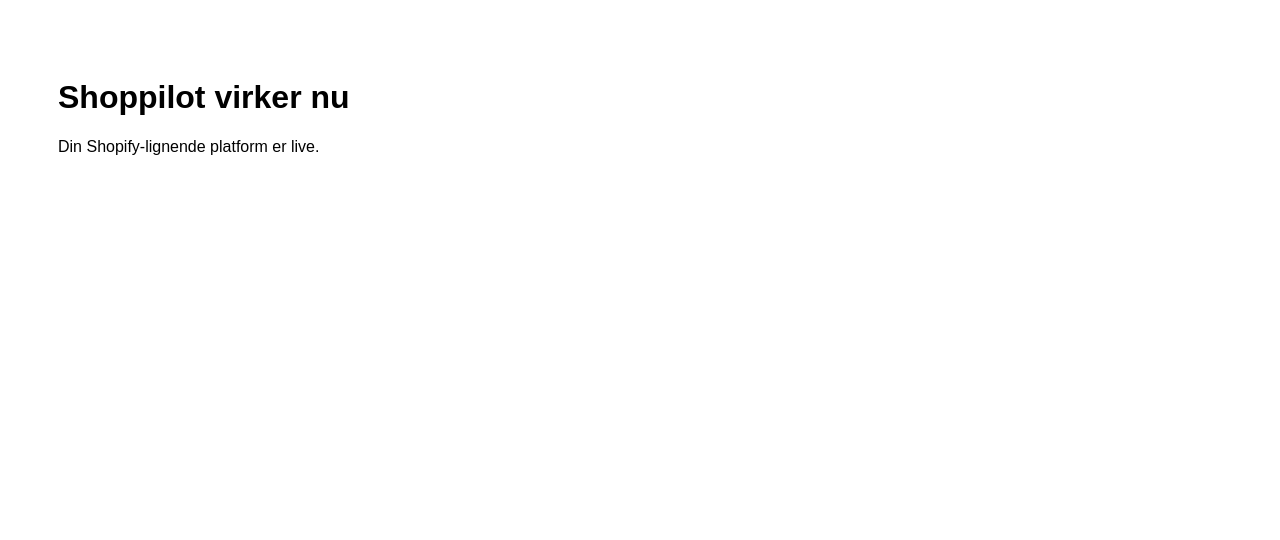
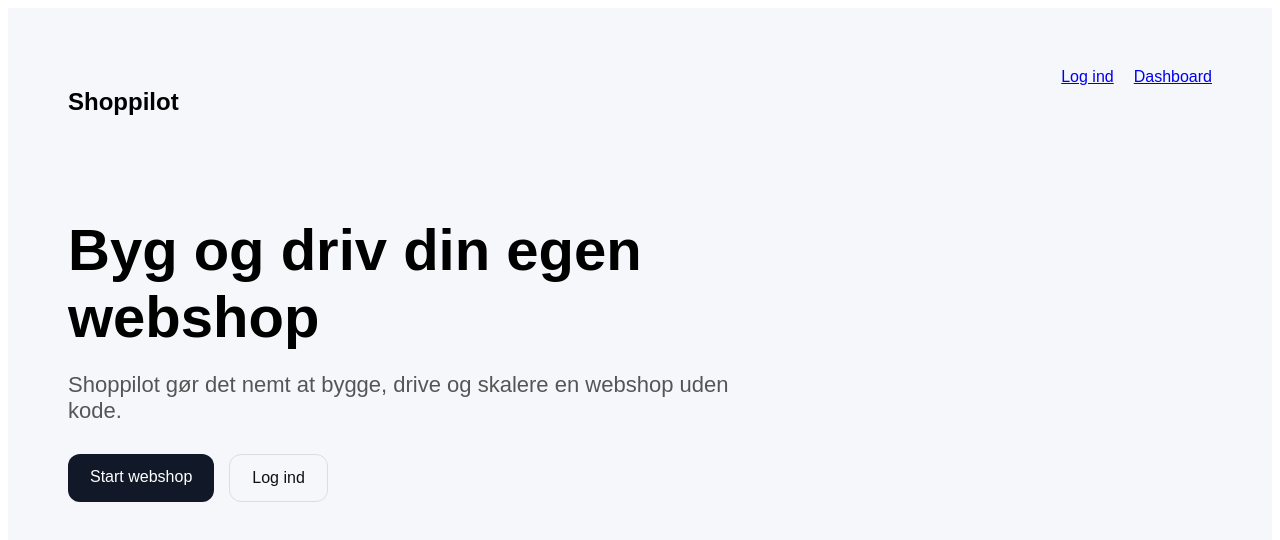
Before and after one commit to postjkhandel-ship-it/shoppilot, a Next.js app: page / in a window 1280 px wide. Shown: the top 540 px of the page. Built offline with nearby package versions, Linux system fonts and the light colour scheme.

Commit message:
Update page.js

```diff
--- a/app/page.js
+++ b/app/page.js
@@ -1,8 +1,64 @@
 export default function Home() {
   return (
-    <main style={{ padding: "50px", fontFamily: "Arial" }}>
-      <h1>Shoppilot virker nu</h1>
-      <p>Din Shopify-lignende platform er live.</p>
+    <main
+      style={{
+        fontFamily: "Arial",
+        background: "#f5f7fb",
+        minHeight: "100vh",
+        padding: "60px"
+      }}
+    >
+      <nav
+        style={{
+          display: "flex",
+          justifyContent: "space-between",
+          marginBottom: "80px"
+        }}
+      >
+        <h2>Shoppilot</h2>
+
+        <div style={{ display: "flex", gap: "20px" }}>
+          <a href="/login">Log ind</a>
+          <a href="/dashboard">Dashboard</a>
+        </div>
+      </nav>
+
+      <div style={{ maxWidth: "700px" }}>
+        <h1 style={{ fontSize: "58px", marginBottom: "20px" }}>
+          Byg og driv din egen webshop
+        </h1>
+
+        <p style={{ fontSize: "22px", color: "#555" }}>
+          Shoppilot gør det nemt at bygge, drive og skalere en webshop
+          uden kode.
+        </p>
+
+        <div style={{ marginTop: "30px", display: "flex", gap: "15px" }}>
+          <a href="/builder" style={button}>
+            Start webshop
+          </a>
+
+          <a href="/login" style={secondary}>
+            Log ind
+          </a>
+        </div>
+      </div>
     </main>
   );
 }
+
+const button = {
+  background: "#111827",
+  color: "white",
+  padding: "14px 22px",
+  borderRadius: "12px",
+  textDecoration: "none"
+};
+
+const secondary = {
+  border: "1px solid #ddd",
+  padding: "14px 22px",
+  borderRadius: "12px",
+  textDecoration: "none",
+  color: "#111"
+};
```
